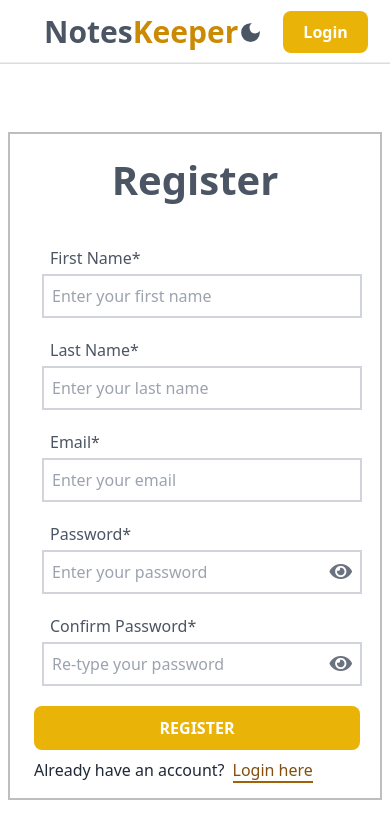
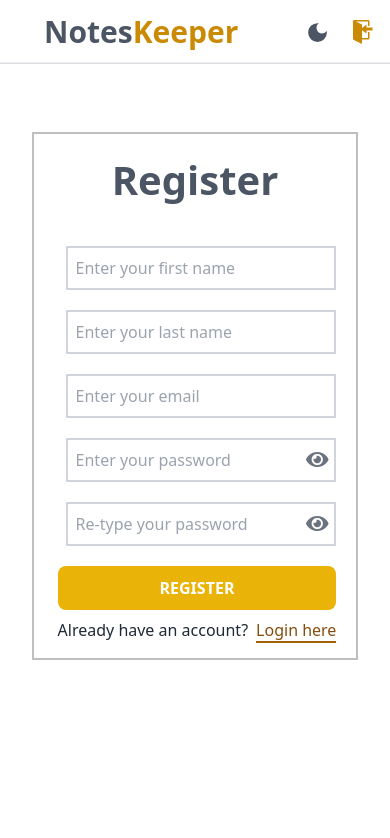
Before and after one commit to raman1999/notes-keeper, a React (Create React App) app: page /signup in a window 390 px wide. Shown: the top 838 px of the page. Built offline with nearby package versions, Linux system fonts and the light colour scheme; what miragejs would draw is missing.

Commit message:
fix: responsiveness

```diff
--- a/src/Components/Navigation/Navigation.jsx
+++ b/src/Components/Navigation/Navigation.jsx
@@ -1,5 +1,7 @@
 import { MdLogout, MdDarkMode, MdLightMode } from "react-icons/md";
+import { GoSignIn } from "react-icons/go";
 import { useNavigate, NavLink } from "react-router-dom";
+
 import {
   useAuthenticationContext,
   useUserContext,
@@ -25,12 +27,12 @@ export function Navbar() {
   return (
     <>
       <nav className="flex justify-between items-center  h-16 sticky top-0 mb-1 p-4 text-gray-600  bg-white z-10 shadow-bottom  dark:bg-black  dark:text-white dark:shadow-sm dark:shadow-gray-300">
-        <div className=" cursor-pointer lg:ml-7">
+        <div className="cursor-pointer lg:ml-7">
           <NavLink to="/" className="font-cursive font-bold text-3xl">
             Notes<span className="text-yellow-600">Keeper</span>
           </NavLink>
         </div>
-        <div className="flex items-center gap-12 sm:gap-5">
+        <div className="flex items-center gap-12 pl-7 sm:gap-5">
           <span
             className=""
             onClick={() => setTheme(theme === "light" ? "dark" : "light")}
@@ -43,7 +45,12 @@ export function Navbar() {
           </span>
           <NavLink to="/login" className="py-2">
             {!login ? (
-              <span className="btn">Login</span>
+              <>
+                <span className="btn sm:bg-white sm:text-yellow-600 sm:text-xl sm:hidden">
+                  Login
+                </span>
+                <GoSignIn className="hidden sm:block text-2xl text-yellow-600" />
+              </>
             ) : (
               <span className="text-2xl" onClick={() => logOutHandler()}>
                 <MdLogout />
--- a/src/Components/NoteForm/Editor.jsx
+++ b/src/Components/NoteForm/Editor.jsx
@@ -27,7 +27,7 @@ export const Editor = ({ value, setValue }) => {
     ],
   };
   return (
-    <div className="flex-grow">
+    <div className="flex-grow sm:mb-3">
       <ReactQuill
         theme="snow"
         modules={modules}
--- a/src/Pages/Authentication/auth.css
+++ b/src/Pages/Authentication/auth.css
@@ -2,13 +2,13 @@
   @apply flex space-x-3 md:flex-col md:space-y-1;
 }
 .label {
-  @apply text-gray-600 w-[9rem] pt-1 text-center md:w-full md:text-left md:pl-5 dark:text-white;
+  @apply text-gray-600 w-[9rem] pt-1 text-center md:w-full md:text-left md:pl-5 sm:hidden dark:text-white;
 }
 .input-with-error-container {
   @apply flex-grow flex flex-col;
 }
 .input-field {
-  @apply border-2 border-gray-300 p-2 w-full min-w-[20rem] outline-gray-400 bg-transparent dark:placeholder:text-gray-300;
+  @apply border-2 border-gray-300 p-2 w-full min-w-[20rem] sm:min-w-[8rem] outline-gray-400 bg-transparent dark:placeholder:text-gray-300;
 }
 .form-container {
   @apply flex flex-col py-4 px-5 min-h-[60vh]  justify-between space-y-5 border-2 border-[rgba(146,145,145,0.59)] dark:border-white;
--- a/src/Pages/Home/Home.jsx
+++ b/src/Pages/Home/Home.jsx
@@ -21,7 +21,7 @@ export function Home() {
         </div>
         <div className=" flex justify-center items-center">
           <div className="flex flex-col space-y-4 ">
-            <h3 className="text-5xl font-bold">
+            <h3 className="text-5xl sm:text-4xl font-bold">
               Welcome to <span className="text-yellow-600">Notes Keeper</span>
             </h3>
             <p className="text-xl">
--- a/src/Pages/SingleLabel/SingleLabel.jsx
+++ b/src/Pages/SingleLabel/SingleLabel.jsx
@@ -18,7 +18,7 @@ export function SingleLabel() {
       {notesInLabel.length === 0 ? (
         <div className="flex flex-col gap-5 justify-center items-center mt-[7rem] text-gray-600">
           <h2 className="text-3xl font-semibold text-center">
-            No Notes Found For {labelName}{" "}
+            No Notes Found For {labelName}
           </h2>
           <button
             className="btn flex items-center gap-2 "
```
